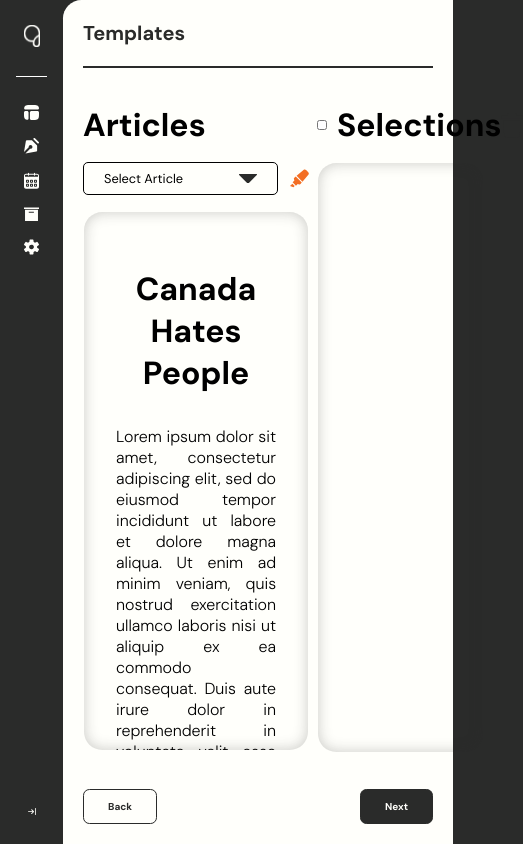
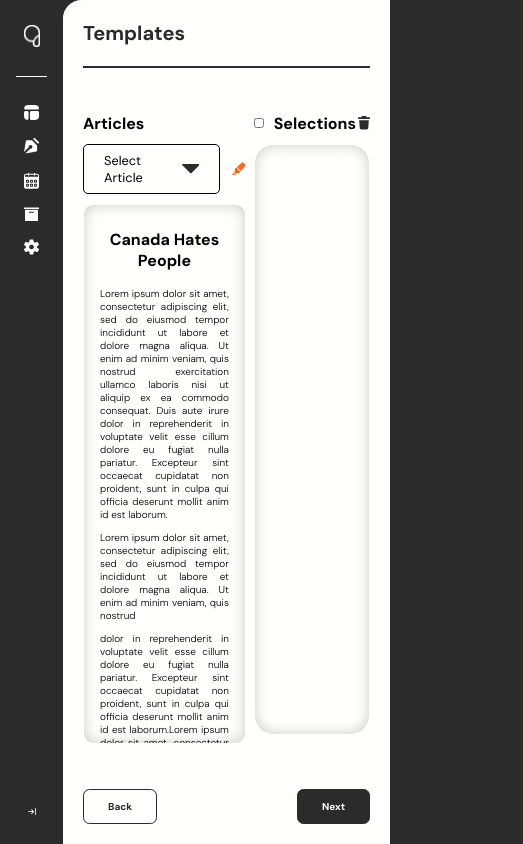
Before and after one commit to GeekLabsHoldings/Machine-Genius, a Next.js app: page /content-creator/create-article in a window 390 px wide. Shown: the whole page, 523 px wide, since content can reach past the window. Built offline with nearby package versions, Linux system fonts and the light colour scheme.

Commit message:
finish responsiveness of create article page

```diff
--- a/app/_components/ArticlePreview/ArticlePreview.module.css
+++ b/app/_components/ArticlePreview/ArticlePreview.module.css
@@ -1,5 +1,5 @@
 .articleHeader h1,.articlesToSelect h3{
-    font-size: 32px;
+    font-size: clamp(16px, calc(1.6vw + 0.1rem), 80px);
     font-weight: 700;
 }
 .articleHeader{
@@ -11,31 +11,41 @@
 .articlePreviewData{
     display: flex;
     flex-direction: column;
-    gap: 32px;
+    gap: clamp(16px, calc(1.6vw + 0.1rem), 80px);
 }
 .articlePreview{
     box-shadow: 0px 0px 14px 0px rgba(42, 43, 42, 0.25) inset;
     border: 1px solid transparent;
-    border-radius: 1.2rem;
+    border-radius: clamp(10px, calc(0.7vw + 0.1rem), 60px);
     height: 64vh;
     overflow-y: auto;
     position: relative;
-    padding-right: 32px;
-    padding-left: 32px;
-    padding-top: 56px;
-    padding-bottom: 32px;
-}.articleHeader svg{
+    padding-right: clamp(16px, calc(1.6vw + 0.1rem), 80px);
+    padding-left: clamp(16px, calc(1.6vw + 0.1rem), 80px);
+    padding-top: clamp(24px, calc(3.3vw + 0.1rem),140px);
+    padding-bottom: clamp(16px, calc(1.6vw + 0.1rem), 80px);
+}
+.articleHeader svg{
     width: clamp(14px, calc( 1.1vw + 0.1rem ) , 70px);
     height: clamp(14px, calc( 1.1vw + 0.1rem ) , 70px);
 }
+.articlesToSelect{
+    display: flex;
+    flex-direction: column;
+    gap:  clamp(10px, calc( 0.7vw + 0.1rem), 60px);
+}
 .articlesToSelect h3{
     user-select: none;
+}
+.highlightSvg svg{
+    width: clamp(14px, calc(1.6vw + 0.1rem), 80px);
+    height: clamp(14px, calc(1.3vw + 0.1rem), 80px);
 }
 .articleContent{
     text-align: justify;
     display: flex;
     flex-direction: column;
-    gap: 16px;
+    gap: clamp(10px, calc( 0.7vw + 0.1rem), 60px);
 }
 
 .beginSelection{
@@ -50,27 +60,27 @@
 }
 
 .articleContent p{
-    font-size: 16px;
+    font-size: clamp(10px, calc( 0.7vw + 0.1rem), 500px);
     font-weight: 300;
     user-select: none;
 
 }
 .articlePreview::-webkit-scrollbar {
-    width: 10px;
+    width: clamp(10px, calc( 0.19vw + 0.1rem), 40px);
   }
 
   /* Track */
   .articlePreview::-webkit-scrollbar-track {
     background: #f1f1f1;
-    border-top-right-radius: 1.4rem;
-    border-bottom-right-radius:  1.4rem;
+    border-top-right-radius: clamp(10px, calc(0.8vw + 0.1rem), 200px);
+    border-bottom-right-radius: clamp(10px, calc(0.8vw + 0.1rem), 200px);
   }
 
   /* Handle */
   .articlePreview::-webkit-scrollbar-thumb {
     background: #888;
-    border-top-right-radius: 1.4rem;
-    border-bottom-right-radius: 1.4rem;
+    border-top-right-radius:clamp(10px, calc(0.8vw + 0.1rem), 200px);
+    border-bottom-right-radius:clamp(10px, calc(0.8vw + 0.1rem), 200px);
   }
 
   /* Handle on hover */
--- a/app/_components/ArticlePreview/ArticlePreview.tsx
+++ b/app/_components/ArticlePreview/ArticlePreview.tsx
@@ -21,7 +21,6 @@ const ArticlePreview = ({withEdit,selectedText,setSelectedText}:IArticleProps)=>
   ))
 
 }) : null}
-
 
 
   const renderArticleData = ArticlePreviewData.map(article =>(
@@ -49,14 +48,14 @@ const ArticlePreview = ({withEdit,selectedText,setSelectedText}:IArticleProps)=>
 
 return(
 
-     <div className={`${styles.articlesToSelect} flex flex-col gap-4`}>
+     <div className={`${styles.articlesToSelect}`}>
       <h3>Articles</h3>
       <div className="flex items-center gap-3">
       <div className='w-11/12'>
       <CustomSelectInput label='Select Article' options={SelectArticleData}/>
       </div>
-      <div className='w-1/12 flex justify-end cursor-pointer'onClick={()=>{setBeginSelect(true)}}>
-      <svg width="30" height="29" viewBox="0 0 30 29" fill="none" xmlns="http://www.w3.org/2000/svg">
+      <div className={`w-1/12 flex justify-end cursor-pointern ${styles.highlightSvg}`} onClick={()=>{setBeginSelect(true)}}>
+      <svg viewBox="0 0 30 29" fill="none" xmlns="http://www.w3.org/2000/svg">
       <path d="M0 26.6436L5.51027 28.4211L7.46523 26.4532L3.76819 22.7319L0 26.6436ZM6.87185 13.3208C6.58154 13.5787 6.37108 13.9153 6.26557 14.2903C6.16006 14.6653 6.16396 15.0629 6.27682 15.4357L6.99648 17.8132L4.18785 20.6409L9.49463 25.9825L12.2994 23.1593L14.6564 23.8854C15.4135 24.1185 16.2363 23.8848 16.7602 23.287L18.7207 20.9756L9.16155 11.3536L6.87185 13.3208ZM29.1131 4.40048L25.6279 0.892285C24.4979 -0.245102 22.6841 -0.302276 21.4852 0.761838L10.5082 10.1962L19.8705 19.6206L29.2427 8.5709C30.3004 7.36412 30.2436 5.53842 29.1131 4.40048Z" fill="#F36F24"/>
       </svg>
       </div>
--- a/app/_components/ArticleWithCheck/ArticleWithCheck.module.css
+++ b/app/_components/ArticleWithCheck/ArticleWithCheck.module.css
@@ -9,6 +9,9 @@
     border-radius: clamp(5px, calc(0.4vw + 0.1rem), 1000px);
     width: 100%;
     transition: all 0.3s;
+}
+.article{
+    font-size: clamp(10px, calc( 0.7vw + 0.1rem), 60px);
 }
 
 .article_with_check input{
--- a/app/content-creator/create-article/create-article.module.css
+++ b/app/content-creator/create-article/create-article.module.css
@@ -5,10 +5,13 @@
     height: 70vh;
     overflow-y: auto;
     position: relative;
-    padding-right: 32px;
-    padding-left: 32px;
-    padding-top: 56px;
-    padding-bottom: 32px;
+    padding-right:  clamp(16px, calc(1.6vw + 0.1rem), 80px);
+    padding-left:  clamp(16px, calc(1.6vw + 0.1rem), 80px);
+    padding-top: clamp(24px, calc(3.3vw + 0.1rem),140px);
+    padding-bottom:  clamp(16px, calc(1.6vw + 0.1rem), 80px);
+}
+.singleArticle{
+    margin-bottom: clamp(10px, calc( 0.6vw + 0.1rem), 60px);
 }
 .selectionsParent::-webkit-scrollbar {
     width: 10px;
@@ -17,26 +20,34 @@
   /* Track */
   .selectionsParent::-webkit-scrollbar-track {
     background: #f1f1f1;
-    border-top-right-radius: 1.4rem;
-    border-bottom-right-radius:  1.4rem;
+    border-top-right-radius: clamp(10px, calc(0.8vw + 0.1rem), 200px);
+    border-bottom-right-radius:  clamp(10px, calc(0.8vw + 0.1rem), 200px);
   }
 
   /* Handle */
   .selectionsParent::-webkit-scrollbar-thumb {
     background: #888;
-    border-top-right-radius: 1.4rem;
-    border-bottom-right-radius: 1.4rem;
+    border-top-right-radius: clamp(10px, calc(0.8vw + 0.1rem), 200px);
+    border-bottom-right-radius: clamp(10px, calc(0.8vw + 0.1rem), 200px);
   }
 
   /* Handle on hover */
   .selectionsParent::-webkit-scrollbar-thumb:hover {
     background: #2A2B2A;
   }
+  .selectionsHeader{
+    display: flex;
+    flex-direction: column;
+    gap:  clamp(10px, calc( 0.7vw + 0.1rem), 60px);
+  }
 .selectionsHeader h2{
-    font-size: 32px;
+    font-size: clamp(16px, calc(1.6vw + 0.1rem), 80px);
     font-weight: 700;
     user-select: none;
-
+}
+.deleteSvg{
+    width: clamp(12px, calc( 1vw + 0.1rem ) , 100px);
+    height: clamp(14px, calc( 1.4vw + 0.1rem ) , 100px);
 }
 .article_with_check{
     display: flex;
--- a/app/content-creator/create-article/page.tsx
+++ b/app/content-creator/create-article/page.tsx
@@ -9,7 +9,7 @@ const CreateArticle = () => {
     const [selectedText, setSelectedText] = useState<string[]>([]);
     const renderSelectedTxt = selectedText.map(oneTxt => (
         <div>
-            <div className={`mb-3`}>
+            <div className={`${styles.singleArticle}`}>
                 <ArticleWithCheck article={oneTxt} name="selected-articles" />
             </div>
         </div>
@@ -27,14 +27,14 @@ const CreateArticle = () => {
             />
           </div>
 
-          <div className={`w-5/12 ${styles.selectionsHeader} flex flex-col gap-4`}>
+          <div className={`w-5/12 ${styles.selectionsHeader}`}>
            <div className="flex justify-between items-center">
            <div className={`${styles.checkSelection} items-center flex`}>
                 <input type="checkbox" name="check-article" id="check" />
                 <h2>Selections</h2>
             </div>
-            <div>
-            <svg width="22" height="25" viewBox="0 0 22 25" fill="none" xmlns="http://www.w3.org/2000/svg">
+            <div className={styles.deleteSvg}>
+            <svg viewBox="0 0 22 25" fill="none" xmlns="http://www.w3.org/2000/svg">
             <path d="M6.6 1.1V2.2H1.1C0.492492 2.2 0 2.69249 0 3.3V4.4C0 5.00751 0.492492 5.5 1.1 5.5H20.9C21.5075 5.5 22 5.00751 22 4.4V3.3C22 2.69249 21.5075 2.2 20.9 2.2H15.4V1.1C15.4 0.492487 14.9075 0 14.3 0H7.7C7.09249 0 6.6 0.492487 6.6 1.1Z" fill="#2A2B2A"/>
             <path d="M2.11538 7.7H19.8843L18.8478 21.6938C18.7201 23.417 17.2848 24.75 15.5568 24.75H6.44294C4.71497 24.75 3.2796 23.417 3.15196 21.6938L2.11538 7.7Z" fill="#2A2B2A"/>
             </svg>
```
